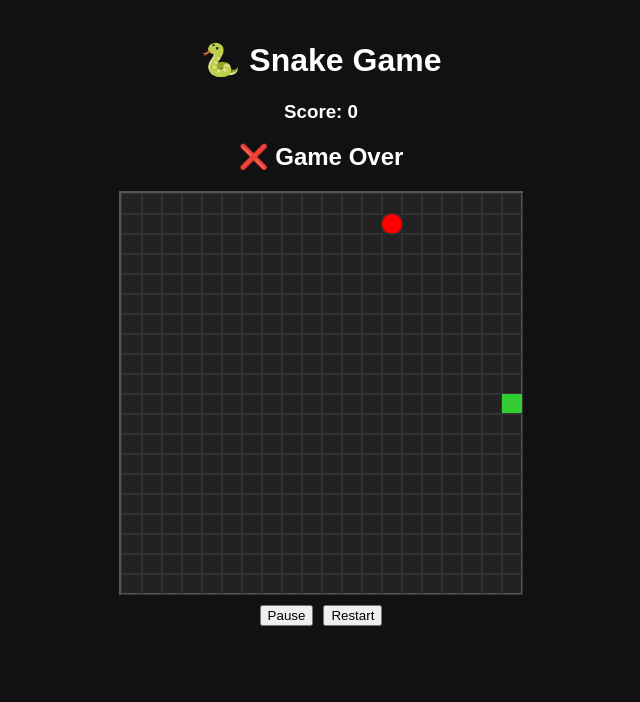
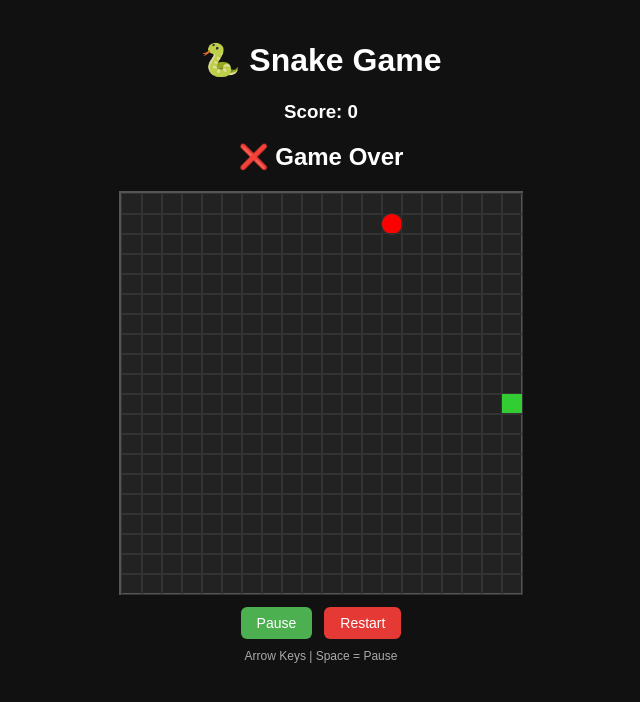
Before and after one commit to Mohan24th/react-snake-game, a React (Create React App) app: page / in a window 1280 px wide. Shown: the top 702 px of the page, without its empty margins (319-959 px from the left). Built offline with nearby package versions, Linux system fonts and the light colour scheme.

Commit message:
Version 2.0 – Component-based React Snake Game

```diff
--- a/src/App.js
+++ b/src/App.js
@@ -1,4 +1,7 @@
 import { useState, useEffect } from "react";
+import Board from "./components/Board";
+import Score from "./components/Score";
+import Controls from "./components/Controls";
 import "./styles.css";
 
 export default function App() {
@@ -28,11 +31,11 @@ export default function App() {
     setPaused(false);
   }
 
-  // 🎮 Keyboard controls
+  // Keyboard controls
   useEffect(() => {
     const handleKeyDown = (e) => {
       if (e.key === " ") {
-        setPaused((prev) => !prev);
+        setPaused((p) => !p);
         return;
       }
 
@@ -49,7 +52,7 @@ export default function App() {
     return () => window.removeEventListener("keydown", handleKeyDown);
   }, []);
 
-  // 🕒 Game loop
+  // Game loop
   useEffect(() => {
     if (gameOver || paused) return;
 
@@ -63,7 +66,7 @@ export default function App() {
         if (direction === "UP") newHead = { x: head.x, y: head.y - 1 };
         if (direction === "DOWN") newHead = { x: head.x, y: head.y + 1 };
 
-        // ❌ Wall collision
+        // wall collision
         if (
           newHead.x < 0 ||
           newHead.x >= cols ||
@@ -74,20 +77,18 @@ export default function App() {
           return prevSnake;
         }
 
-        // ❌ Self collision
+        // self collision
         if (
-          prevSnake.some(
-            (segment) => segment.x === newHead.x && segment.y === newHead.y
-          )
+          prevSnake.some((seg) => seg.x === newHead.x && seg.y === newHead.y)
         ) {
           setGameOver(true);
           return prevSnake;
         }
 
-        // 🍎 Eat food
+        // eat food
         if (newHead.x === food.x && newHead.y === food.y) {
           setFood(generateFood());
-          setScore((prev) => prev + 1);
+          setScore((s) => s + 1);
           return [newHead, ...prevSnake];
         }
 
@@ -96,49 +97,23 @@ export default function App() {
     }, 300);
 
     return () => clearInterval(interval);
-  }, [direction, food, gameOver, paused]);
+  }, [direction, food, paused, gameOver]);
 
   return (
     <div className="container">
       <h1>🐍 Snake Game</h1>
-      <h3>Score: {score}</h3>
 
-      {paused && !gameOver && <h3>⏸️ Paused</h3>}
-      {gameOver && <h2>❌ Game Over</h2>}
+      <Score score={score} paused={paused} gameOver={gameOver} />
 
-      <div
-        className="board"
-        style={{
-          gridTemplateRows: `repeat(${rows}, 20px)`,
-          gridTemplateColumns: `repeat(${cols}, 20px)`,
-        }}
-      >
-        {Array.from({ length: rows * cols }).map((_, index) => {
-          const x = index % cols;
-          const y = Math.floor(index / cols);
+      <Board rows={rows} cols={cols} snake={snake} food={food} />
 
-          const isSnake = snake.some(
-            (segment) => segment.x === x && segment.y === y
-          );
-          const isFood = food.x === x && food.y === y;
+      <Controls
+        paused={paused}
+        onPause={() => setPaused((p) => !p)}
+        onRestart={resetGame}
+      />
 
-          return (
-            <div
-              key={index}
-              className={`cell ${isSnake ? "snake" : isFood ? "food" : ""}`}
-            />
-          );
-        })}
-      </div>
-
-      <div style={{ marginTop: "10px" }}>
-        <button onClick={() => setPaused((p) => !p)}>
-          {paused ? "Resume" : "Pause"}
-        </button>
-        <button onClick={resetGame} style={{ marginLeft: "10px" }}>
-          Restart
-        </button>
-      </div>
+      <p className="hint">Arrow Keys | Space = Pause</p>
     </div>
   );
 }
--- /dev/null
+++ b/src/components/Board.jsx
@@ -0,0 +1,28 @@
+export default function Board({ rows, cols, snake, food }) {
+  return (
+    <div
+      className="board"
+      style={{
+        gridTemplateRows: `repeat(${rows}, 20px)`,
+        gridTemplateColumns: `repeat(${cols}, 20px)`,
+      }}
+    >
+      {Array.from({ length: rows * cols }).map((_, index) => {
+        const x = index % cols;
+        const y = Math.floor(index / cols);
+
+        const isSnake = snake.some(
+          (segment) => segment.x === x && segment.y === y
+        );
+        const isFood = food.x === x && food.y === y;
+
+        return (
+          <div
+            key={index}
+            className={`cell ${isSnake ? "snake" : isFood ? "food" : ""}`}
+          />
+        );
+      })}
+    </div>
+  );
+}
--- /dev/null
+++ b/src/components/Controls.jsx
@@ -0,0 +1,12 @@
+export default function Controls({ paused, onPause, onRestart }) {
+  return (
+    <div className="controls">
+      <button className="btn" onClick={onPause}>
+        {paused ? "Resume" : "Pause"}
+      </button>
+      <button className="btn danger" onClick={onRestart}>
+        Restart
+      </button>
+    </div>
+  );
+}
--- /dev/null
+++ b/src/components/Score.jsx
@@ -0,0 +1,9 @@
+export default function Score({ score, paused, gameOver }) {
+  return (
+    <>
+      <h3>Score: {score}</h3>
+      {paused && !gameOver && <h3>⏸️ Paused</h3>}
+      {gameOver && <h2>❌ Game Over</h2>}
+    </>
+  );
+}
--- a/src/styles.css
+++ b/src/styles.css
@@ -31,3 +31,32 @@ body {
   background: red;
   border-radius: 50%;
 }
+
+.controls {
+  margin-top: 12px;
+}
+
+.btn {
+  background: #4caf50;
+  color: white;
+  border: none;
+  padding: 8px 16px;
+  margin: 0 6px;
+  font-size: 14px;
+  border-radius: 6px;
+  cursor: pointer;
+}
+
+.btn:hover {
+  opacity: 0.9;
+}
+
+.btn.danger {
+  background: #e53935;
+}
+
+.hint {
+  margin-top: 10px;
+  font-size: 12px;
+  color: #aaa;
+}
```
Also changed, not shown: 1 other file (tests, documents, lock files or other folders).
